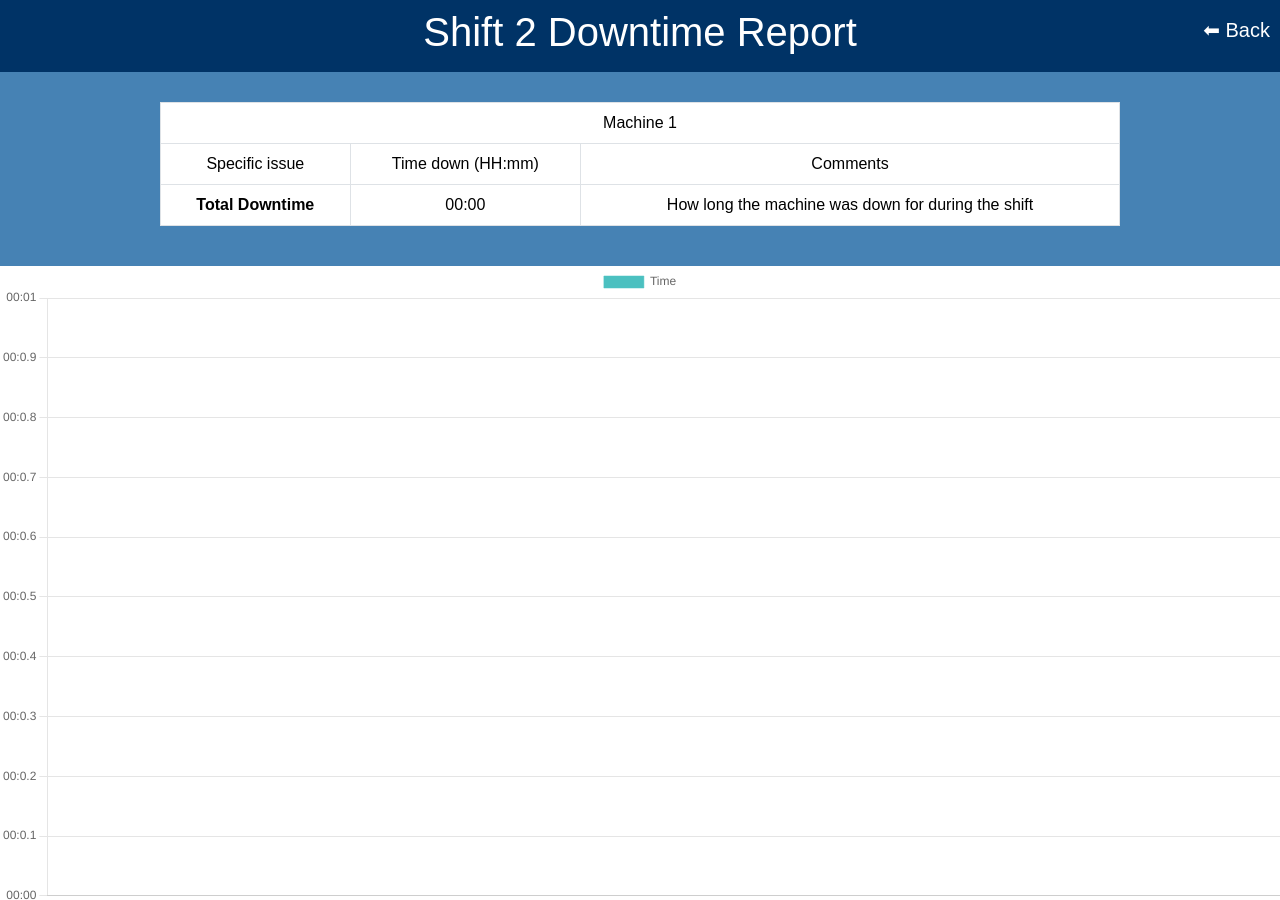
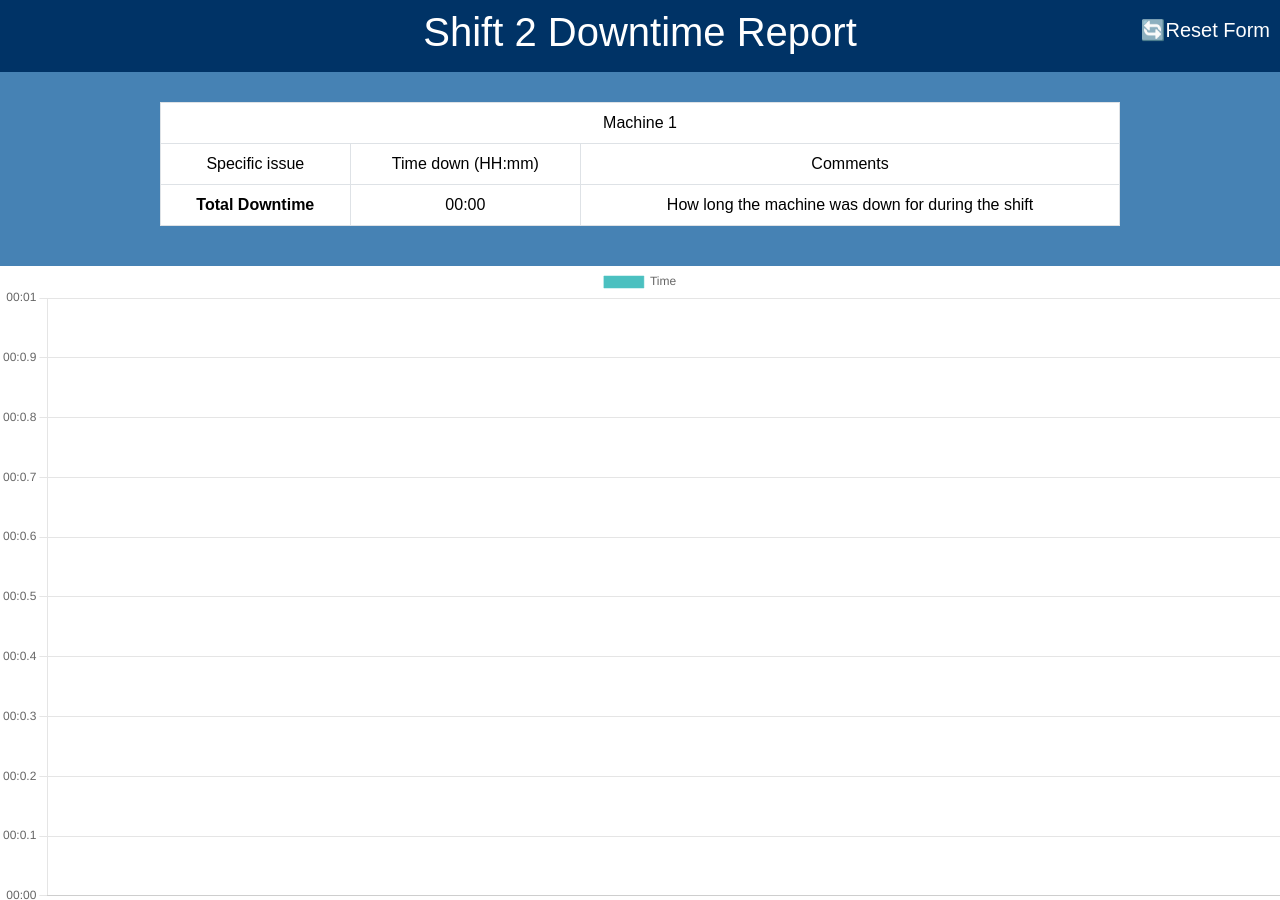
Before and after one commit to apatel62/Project-1, a plain HTML site: page report.html in a window 1280 px wide. Shown: the top 900 px of the page. Drawn offline with nearby package versions, Linux system fonts and the light colour scheme.

Commit message:
Fixed bugs in readme file

```diff
--- a/report.html
+++ b/report.html
@@ -14,7 +14,7 @@
     <header class ="navbar navbar-expand-md navbar-dark sticky-top navbar-custom-1">
         <h1 id="shift-id"></h1>
         <nav >
-          <a href="javascript:void(0);" class="back" onclick="goBack()">⬅ Back</a>
+          <a href="javascript:void(0);" class="back" onclick="goBack()">🔄Reset Form</a>
         </nav>
     </header>
     <!--main content where the tables for machine 1 and 2 are presented-->
```
Also changed, not shown: 1 other file.
